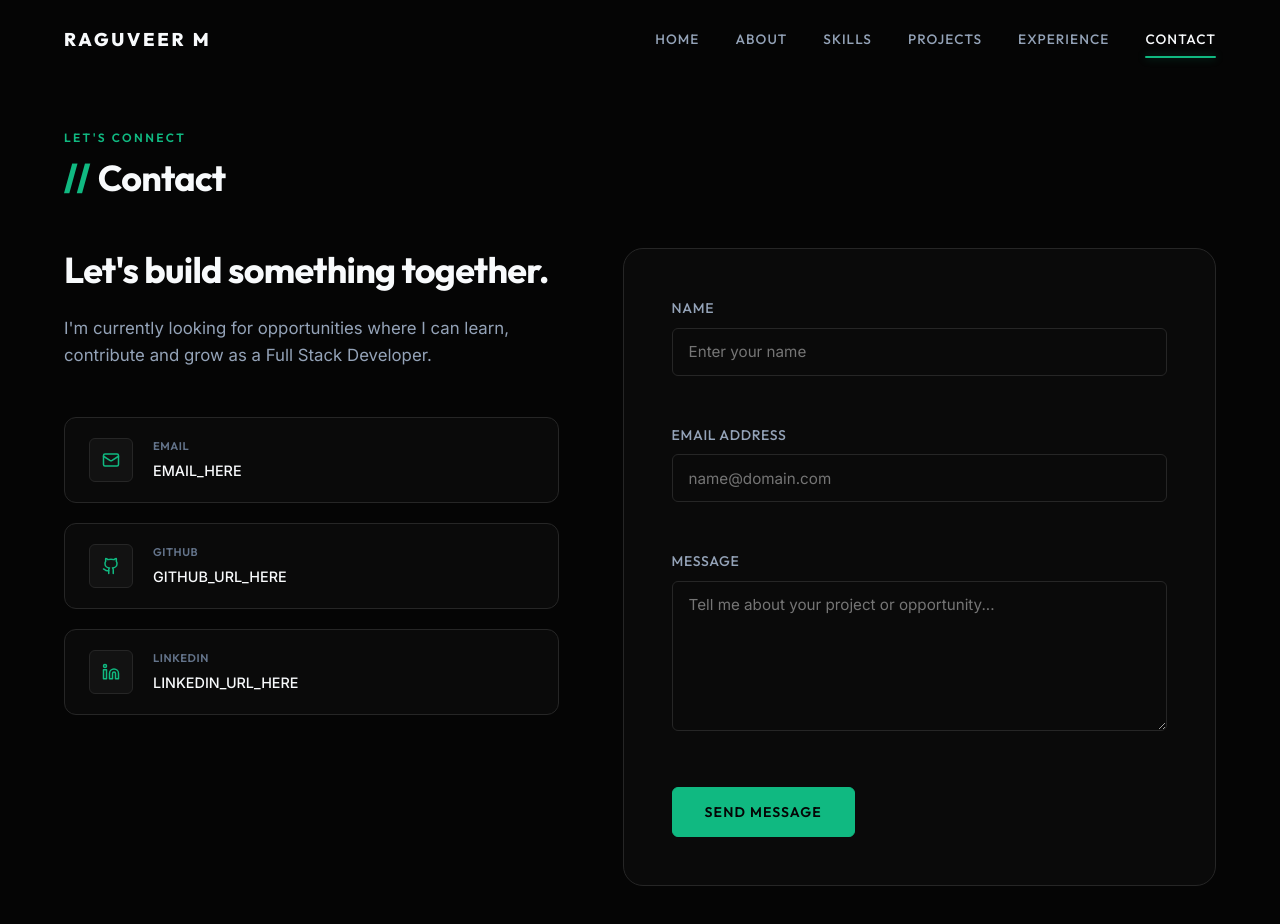
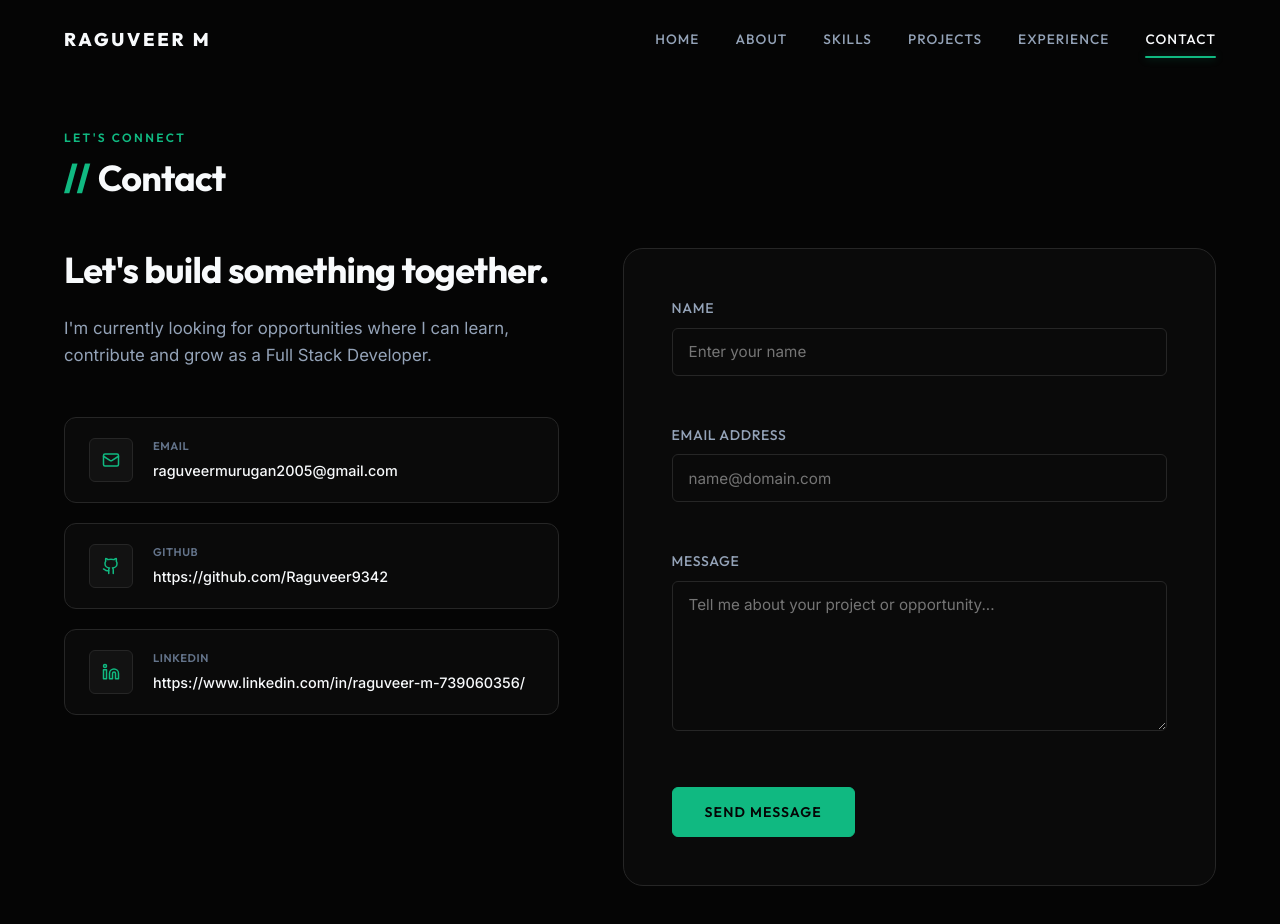
Before and after one commit to Raguveer9342/raguveer-portfolio-react, a React (Vite) app: page /contact in a window 1280 px wide. Shown: the top 924 px of the page. Built offline with nearby package versions, Linux system fonts and the light colour scheme.

Commit message:
updated config

```diff
--- a/src/data/config.js
+++ b/src/data/config.js
@@ -3,9 +3,9 @@ export const config = {
   role: "Mern Stack Developer",
   status: "AVAILABLE FOR OPPORTUNITIES",
   tagline: "Building modern web experiences with clean code, thoughtful design and a passion for learning.",
-  email: "EMAIL_HERE", // Editable placeholder
-  github: "GITHUB_URL_HERE", // Editable placeholder
-  linkedin: "LINKEDIN_URL_HERE", // Editable placeholder
+  email: "raguveermurugan2005@gmail.com", // Editable placeholder
+  github: "https://github.com/Raguveer9342", // Editable placeholder
+  linkedin: "https://www.linkedin.com/in/raguveer-m-739060356/", // Editable placeholder
   education: {
     degree: "Bachelor's Degree in Computer Science",
     college: "DMI Engineering College",
--- a/src/pages/Home.jsx
+++ b/src/pages/Home.jsx
@@ -73,7 +73,7 @@ export default function Home() {
               <Button variant="primary" href="/projects">
                 View My Work
               </Button>
-              <Button variant="secondary" href="/contact">
+              <Button variant="secondary" href="/Contact">
                 Contact Me
               </Button>
             </motion.div>
```
